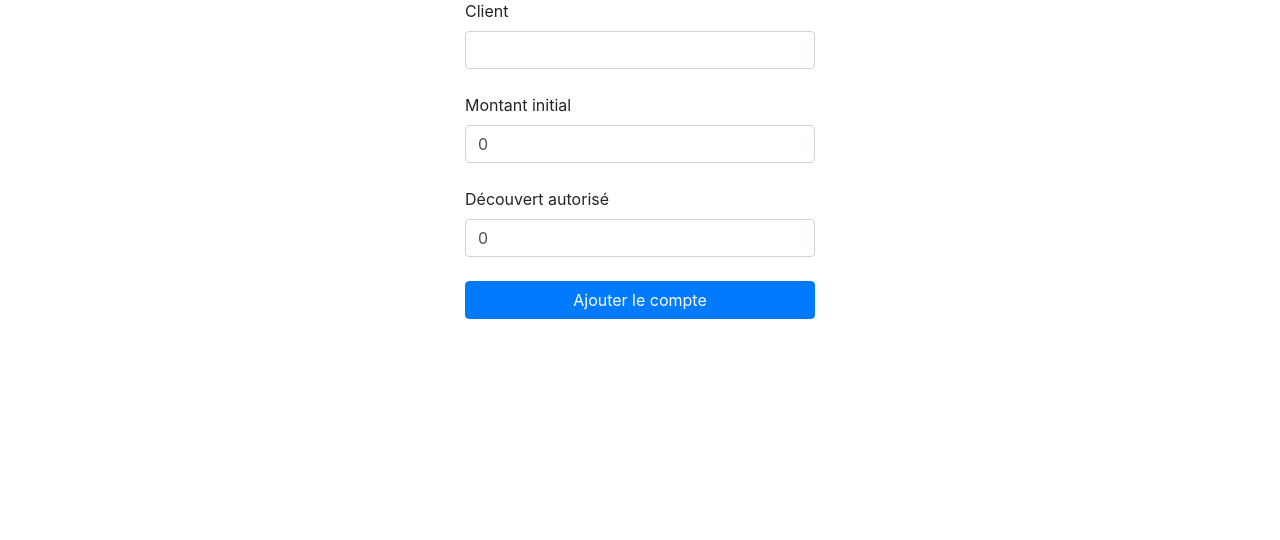
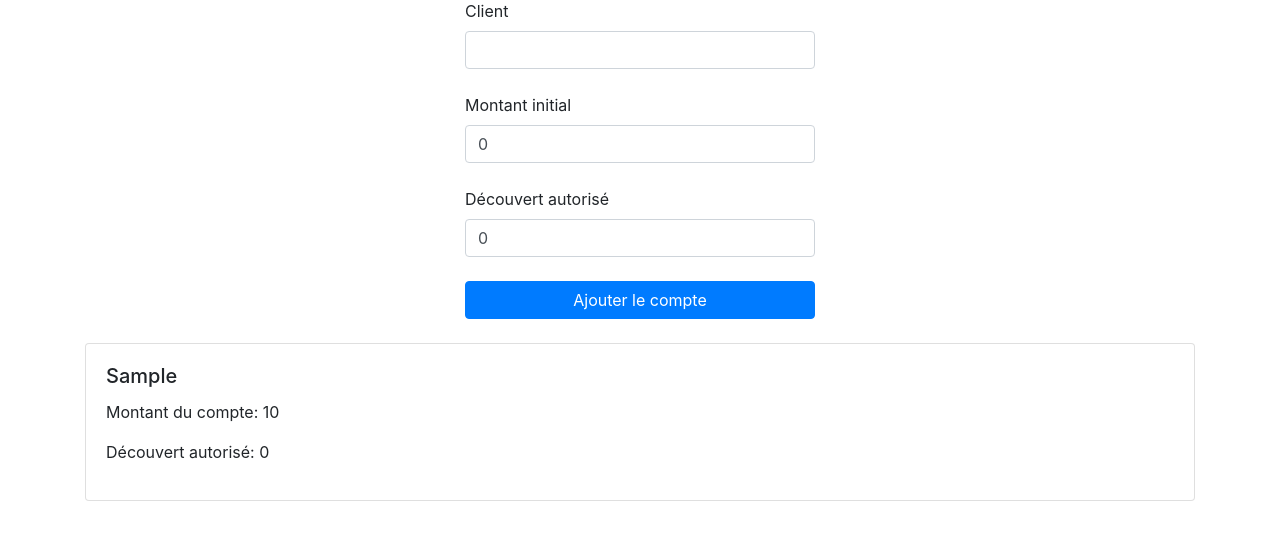
Before and after one commit to cda-cambrai/php-oo, a PHP site: page /indexv2.php in a window 1280 px wide. Shown: the part 105-645 px from the top of the page. Run offline with PHP 8.4, Linux system fonts and the light colour scheme; tables that the repository leaves empty hold one stand-in row (values such as "Sample post").

Commit message:
Liste des comptes

```diff
--- a/04-bankaccount/BankManager.php
+++ b/04-bankaccount/BankManager.php
@@ -28,4 +28,23 @@ class BankManager {
         // On exécute la requête et on retourne le résultat (true)
         return $query->execute();
     }
+
+    /**
+     * Cette méthode permet de récupérer la liste des comptes
+     */
+    public function getList() {
+        $query = $this->db->query('SELECT * FROM bankaccount');
+
+        // On va parcourir chaque données de la base pour créer
+        // des instances de BankAccount
+        $bankAccounts = [];
+        foreach ($query->fetchAll() as $bankAccount) {
+            // On ajoute des instances dans le tableau
+            $bankAccounts[] = new BankAccount(
+                $bankAccount['identifier'], $bankAccount['owner'], $bankAccount['balance'], $bankAccount['overdraft']
+            );
+        }
+
+        return $bankAccounts;
+    }
 }
--- a/04-bankaccount/indexv2.php
+++ b/04-bankaccount/indexv2.php
@@ -64,10 +64,27 @@
                     <label for="overdraft">Découvert autorisé</label>
                     <input type="number" name="overdraft" id="overdraft" class="form-control" value="<?= $overdraft; ?>"> <br />
 
-                    <button class="btn btn-primary btn-block">Ajouter le compte</button>
+                    <button class="btn btn-primary btn-block mb-4">Ajouter le compte</button>
                 </form>
             </div>
         </div>
+
+        <?php
+            // On veut récupèrer la liste des comptes sur la BDD
+            $bankAccounts = $manager->getList();
+
+            foreach ($bankAccounts as $bankAccount) { ?>
+
+                <div class="card mb-4">
+                    <div class="card-body">
+                        <h5 class="card-title"><?= $bankAccount->getOwner(); ?></h5>
+                        <p>Montant du compte: <?= $bankAccount->getBalance(); ?></p>
+                        <p>Découvert autorisé: <?= $bankAccount->getOverdraft(); ?></p>
+                    </div>
+                </div>
+
+            <?php }
+        ?>
     </div>
 </body>
 </html>
```
